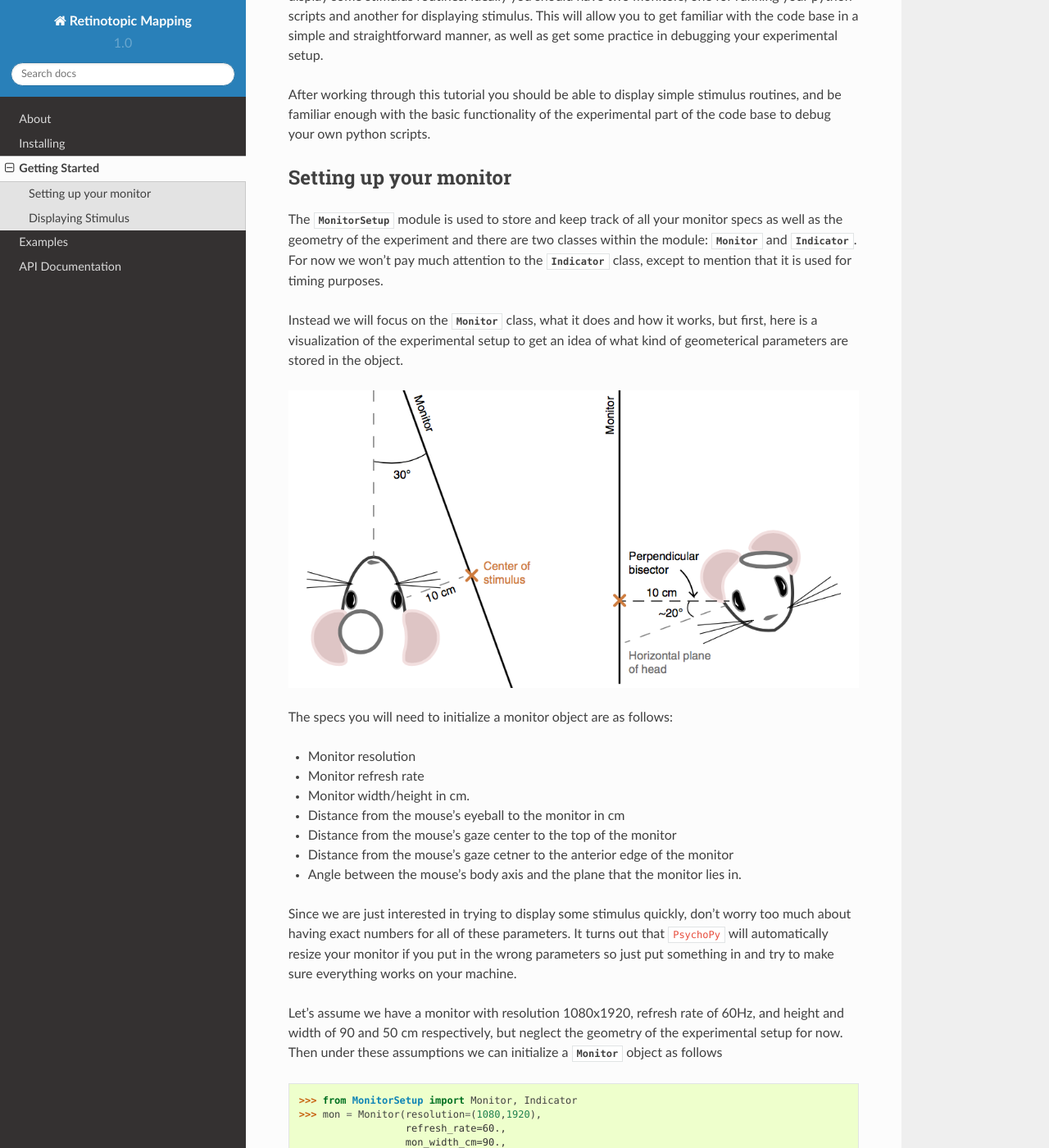
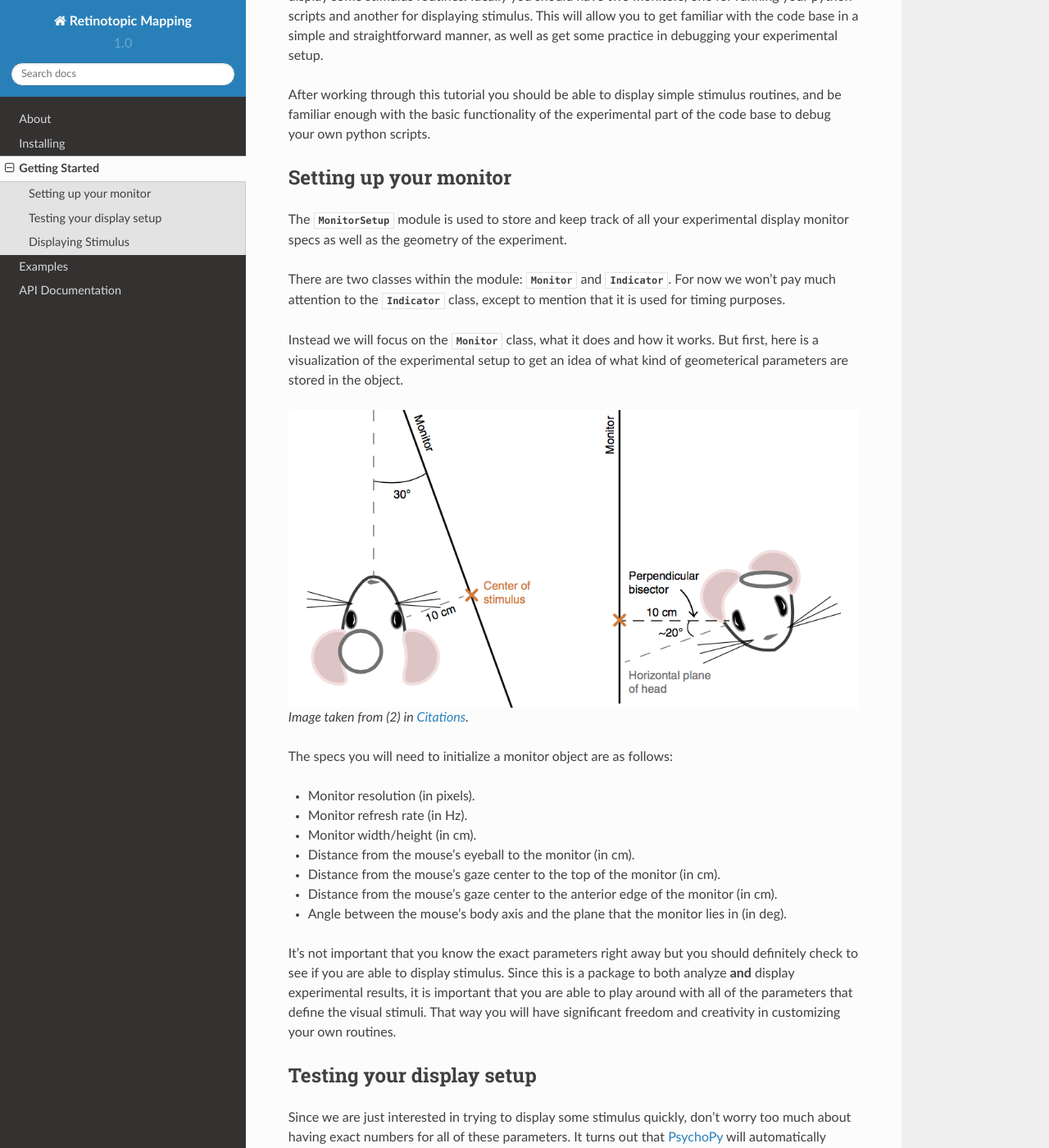
Before and after one commit to zhuangjun1981/retinotopic_mapping, a Sphinx documentation site: the page built from doc/source/intro.rst, in a window 1280 px wide and 1400 px high, scrolled down 200 px. Shown: the whole window at 82% size. Built offline with Sphinx 7.4.7 and the Read the Docs theme 2.0.0, drawn with Linux system fonts in a browser that asks for light colours; some of the changed text lies outside the part shown.

Commit message:
debug docs 5

```diff
--- a/doc/source/api.rst
+++ b/doc/source/api.rst
@@ -66,6 +66,12 @@ KSstimAllDir
 
 DisplayStimulus
 ----------------
+Visual Stimulus codebase implements several classes to display stimulus routines.
+Can display frame by frame or compress data for certain stimulus routines and
+display by index. Used to manage information between experimental devices and
+interact with :mod:`StimulusRoutines` module to produce visual display and log data.
+May also be used to save and export movies of experimental stimulus routines for
+presentation.
 
 DisplaySequence
 ++++++++++++++++
--- a/doc/source/index.rst
+++ b/doc/source/index.rst
@@ -21,5 +21,4 @@ Indices and tables
 ==================
 
 * :ref:`genindex`
-* :ref:`modindex`
 * :ref:`search`
--- a/doc/source/intro.rst
+++ b/doc/source/intro.rst
@@ -15,40 +15,56 @@ experimental part of the code base to debug your own python scripts.
 Setting up your monitor
 -----------------------
 The :mod:`MonitorSetup` module is used to store and keep track of all
-your monitor specs as well as the geometry of the experiment and
-there are two classes within the  module: :class:`~MonitorSetup.Monitor`
+your experimental display monitor specs as well as the geometry of the experiment.
+
+There are two classes within the  module: :class:`~MonitorSetup.Monitor`
 and :class:`~MonitorSetup.Indicator`. For now we won't pay much attention
 to the :class:`~MonitorSetup.Indicator` class, except to mention that it is
 used for timing purposes.
 
 Instead we will focus on the :class:`~MonitorSetup.Monitor` class, what it
-does and how it works, but first, here is a visualization of the experimental setup
+does and how it works. But first, here is a visualization of the experimental setup
 to get an idea of what kind of geometerical parameters are stored in the object.
 
-.. image:: images/mouse_geometry.png
+.. figure:: images/mouse_geometry.png
 
+   Image taken from (2) in :ref:`citations`.
 
 The specs you will need to initialize a monitor object are as
 follows:
 
-* Monitor resolution
-* Monitor refresh rate
-* Monitor width/height in cm.
-* Distance from the mouse's eyeball to the monitor in cm
-* Distance from the mouse's gaze center to the top of the monitor
-* Distance from the mouse's gaze cetner to the anterior edge of the monitor
-* Angle between the mouse's body axis and the plane that the monitor lies in.
+* Monitor resolution (in pixels).
+* Monitor refresh rate (in Hz).
+* Monitor width/height (in cm).
+* Distance from the mouse's eyeball to the monitor (in cm).
+* Distance from the mouse's gaze center to the top of the monitor (in cm).
+* Distance from the mouse's gaze center to the anterior edge of the monitor (in cm).
+* Angle between the mouse's body axis and the plane that the monitor lies in (in deg).
+
+It's not important that you know the exact parameters right away but you
+should definitely check to see if you are able to display stimulus.
+Since this is a package to both analyze **and** display experimental
+results, it is important that you are able to play around with all of the parameters
+that define the visual stimuli. That way you will have significant freedom
+and creativity in customizing your own routines.
+
+Testing your display setup
+---------------------------
 
 Since we are just interested in trying to display some stimulus quickly, don't
 worry too much about having exact numbers for all of these parameters. It turns
-out that ``PsychoPy`` will automatically resize your monitor if you put in the
-wrong parameters so just put something in and try to make sure everything
-works on your machine.
+out that `PsychoPy <http://www.psychopy.org/documentation.html>`_ will automatically
+resize your display monitor to fit the screen if you put in the wrong parameters.
+So just put something in and try to make sure everything works on your machine
+before going any further.
 
 Let's assume we have a monitor with resolution 1080x1920, refresh rate of 60Hz,
-and height and width of 90 and 50 cm respectively, but neglect the geometry
-of the experimental setup for now. Then under these assumptions we can initialize
-a :class:`~MonitorSetup.Monitor` object as follows
+and height and width of 90 and 50 cm respectively. Neglect the geometry
+of the experimental setup for now unless you already know your exact parameters.
+
+Then under these assumptions we can initialize
+:class:`~MonitorSetup.Monitor` and :class:`~MonitorSetup.Indicator` objects
+as follows:
 
 >>> from MonitorSetup import Monitor, Indicator
 >>> mon = Monitor(resolution=(1080,1920),
@@ -60,7 +76,6 @@ a :class:`~MonitorSetup.Monitor` object as follows
 		  C2T_cm=30.
 		  C2A_cm=40.)
 >>> ind = Indicator(mon)
-
 
 Displaying Stimulus
 -------------------
@@ -83,3 +98,10 @@ which will give an output that should look something like this
 
 .. image:: images/flashing_circle.gif
    :align: center
+
+
+.. note::
+   If you are having trouble with setting up your display monitor
+   try experimenting with the ``for_debugging.py`` script found
+   in the primary module folder. This script can be used to display
+   template routines and debug your setup to get up and running.
```
Also changed, not shown: doc/source/about.rst (+27 -12 lines), doc/source/install.rst (+21 -4 lines).
